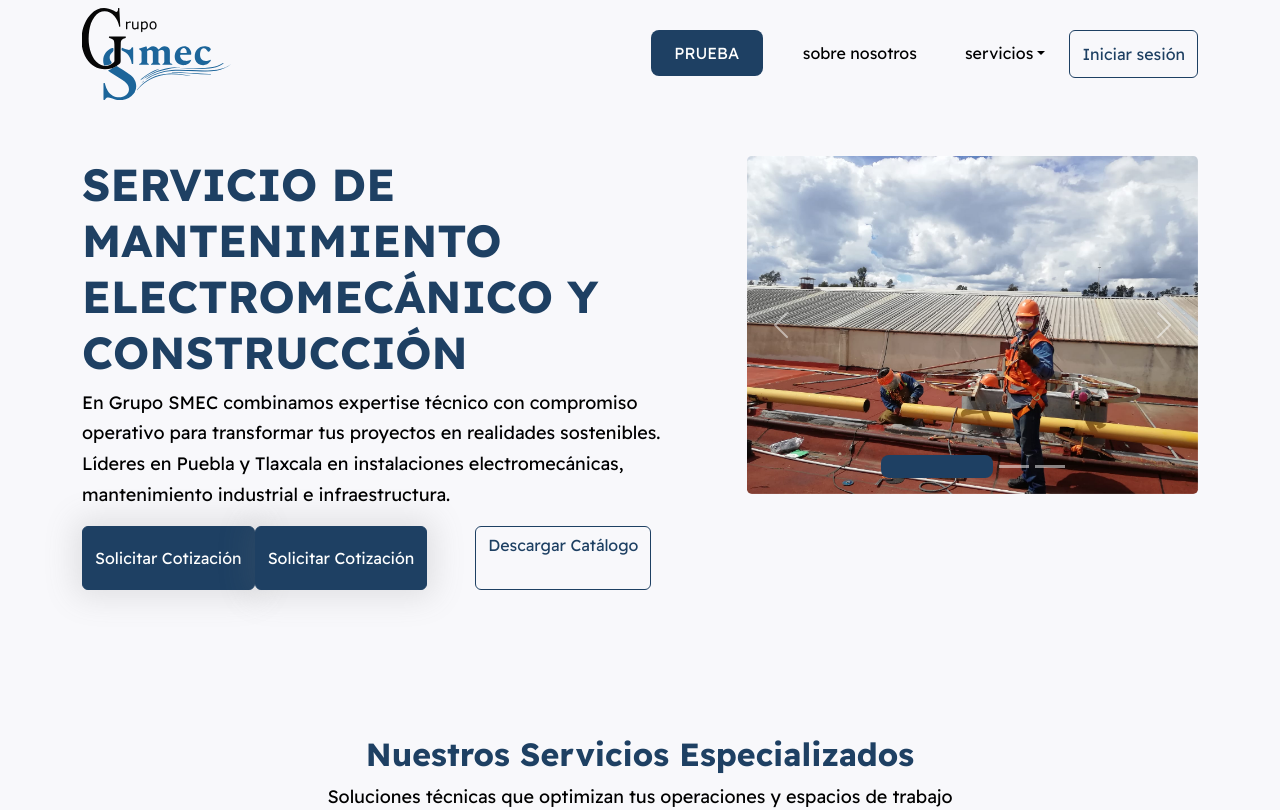
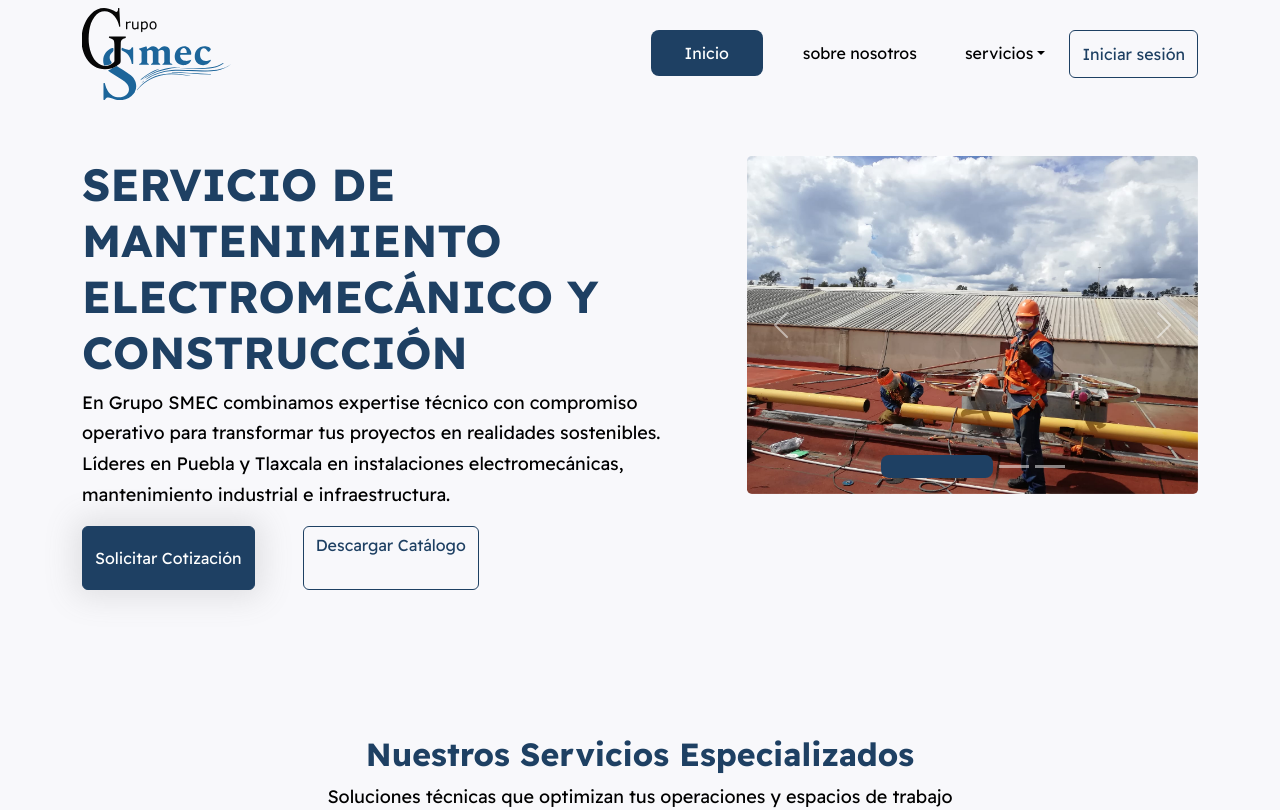
Before and after one commit to Rodrigo12a/frontend-grupo-smec, an Angular app: page / in a window 1280 px wide. Shown: the top 810 px of the page. Built offline with nearby package versions, Linux system fonts and the light colour scheme; no server answers.

Commit message:
se corrige botton

```diff
--- a/src/app/components/shared/navbar/navbar.component.html
+++ b/src/app/components/shared/navbar/navbar.component.html
@@ -26,7 +26,7 @@
 
         <li class="nav-item d-none d-lg-block">
           <a class="nav-link mx-3" aria-current="page" [routerLink]="'/'"
-             [routerLinkActive]="'active'" [routerLinkActiveOptions]="{exact:true}">PRUEBA</a>
+             [routerLinkActive]="'active'" [routerLinkActiveOptions]="{exact:true}">Inicio</a>
         </li>
 
         <li class="nav-item d-none d-lg-block">
--- a/src/app/pages/landing-page/landing-page.component.html
+++ b/src/app/pages/landing-page/landing-page.component.html
@@ -15,7 +15,6 @@
                           </div>
 
                           <div>
-                              <button type="button" class="btn btn-primary shadow">Solicitar Cotización</button>
                               <button type="button" class="btn btn-primary shadow">Solicitar Cotización</button>
                               <a href="/assets/recursos/catalogo-smec.pdf" download="Catalogo-SMEC.pdf" class="btn btn-outline-primary ms-5">
                                 Descargar Catálogo
```
